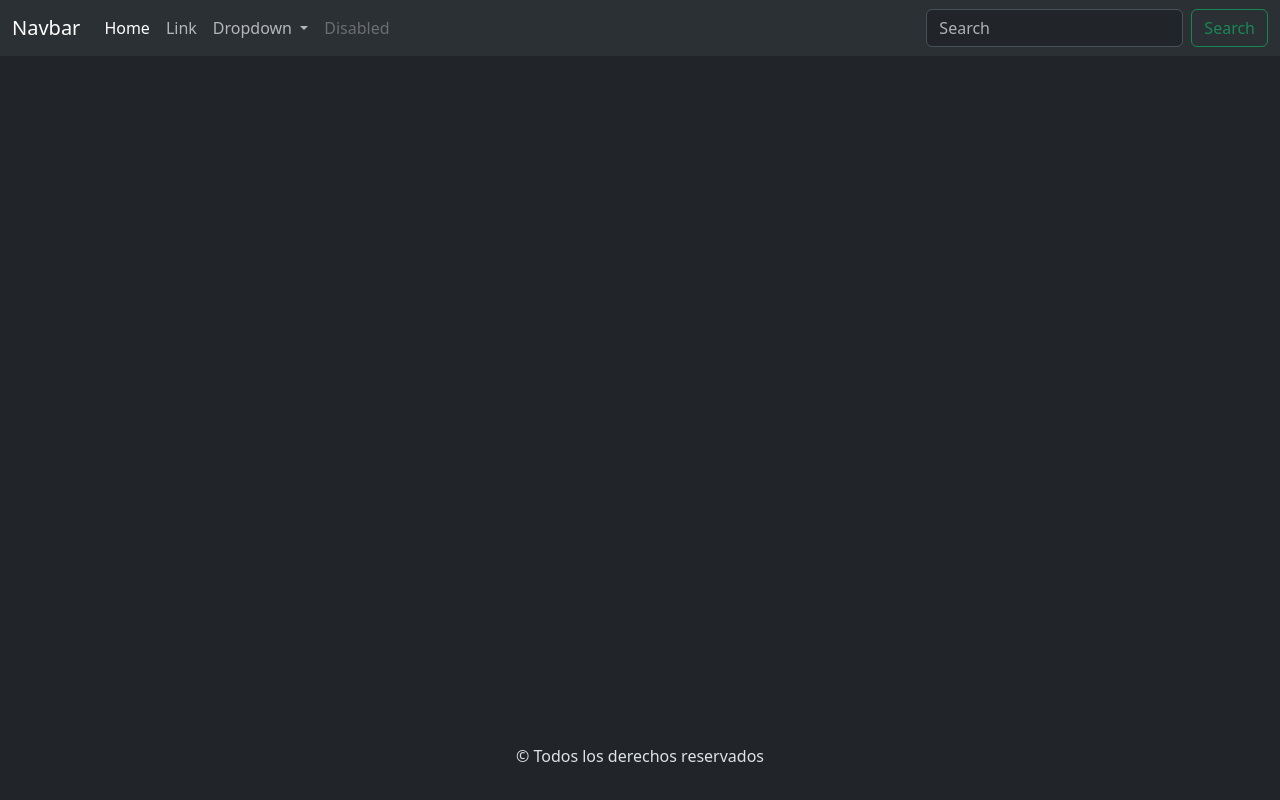
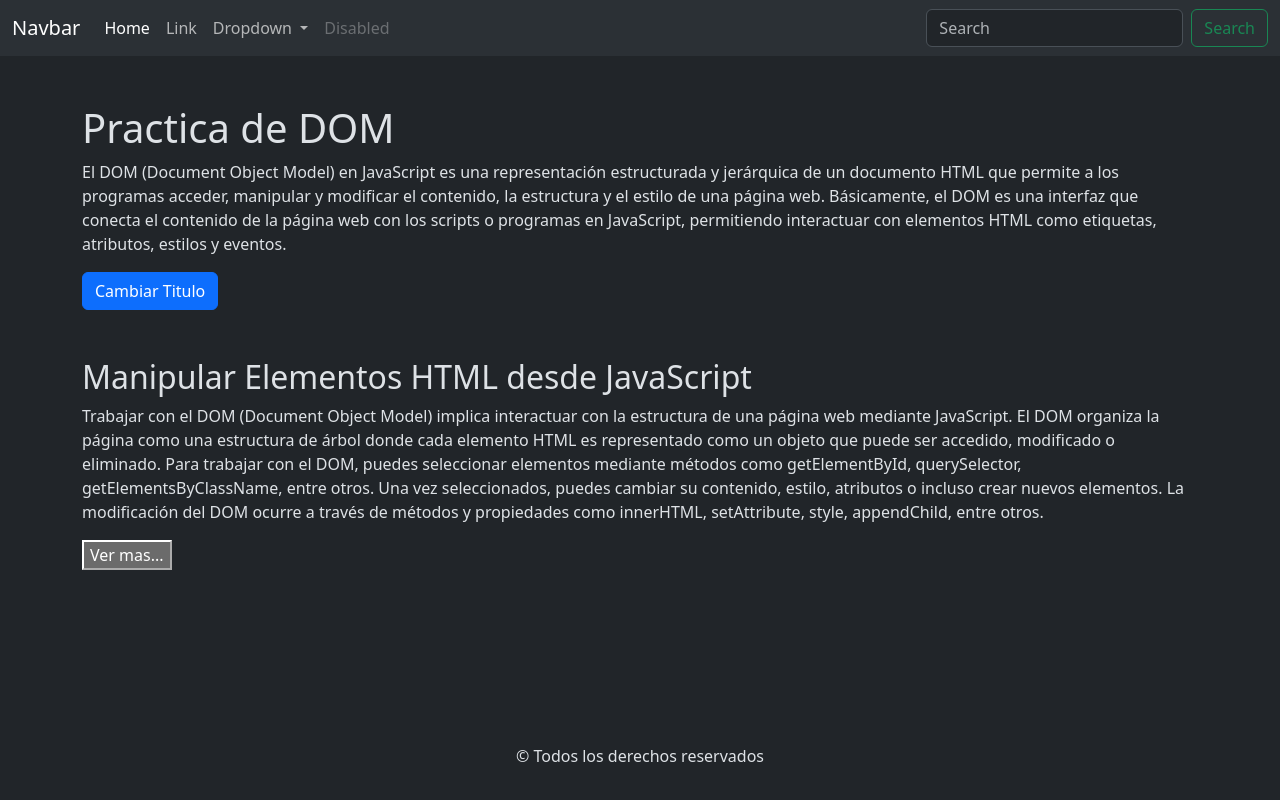
Before and after one commit to guadavillarreal/clase-16-11-23, a plain HTML site: page index.html in a window 1280 px wide. Drawn offline with nearby package versions, Linux system fonts and the light colour scheme.

Commit message:
se agrego dos secciones con info de DOM

```diff
--- a/index.html
+++ b/index.html
@@ -73,7 +73,24 @@
         </div>
       </div>
     </nav>
-    <main></main>
+    <main class="container my-5">
+        <section>
+            <h1>Practica de DOM</h1>
+            <p>
+                El DOM (Document Object Model) en JavaScript es una representación estructurada y jerárquica de un documento HTML que permite
+                a los programas acceder, manipular y modificar el contenido, la estructura y el estilo de una página web. Básicamente, el DOM
+                es una interfaz que conecta el contenido de la página web con los scripts o programas en JavaScript, permitiendo interactuar
+                con elementos HTML como etiquetas, atributos, estilos y eventos.
+            </p>
+            <button class="btn btn-primary">Cambiar Titulo</button>
+        </section>
+        <section class="mt-5">
+            <h2>Manipular Elementos HTML desde JavaScript</h2>
+            <p>Trabajar con el DOM (Document Object Model) implica interactuar con la estructura de una página web mediante JavaScript. El DOM organiza la página como una estructura de árbol donde cada elemento HTML es representado como un objeto que puede ser accedido, modificado o eliminado. Para trabajar con el DOM, puedes seleccionar elementos mediante métodos como getElementById, querySelector, getElementsByClassName, entre otros. Una vez seleccionados, puedes cambiar su contenido, estilo, atributos o incluso crear nuevos elementos. La modificación del DOM ocurre a través de métodos y propiedades como innerHTML, setAttribute, style, appendChild, entre otros.
+            </p>
+            <button class="">Ver mas...</button>
+        </section>
+    </main>
     <footer class="text-center py-3">
         <p>&copy; Todos los derechos reservados</p>
     </footer>
```
